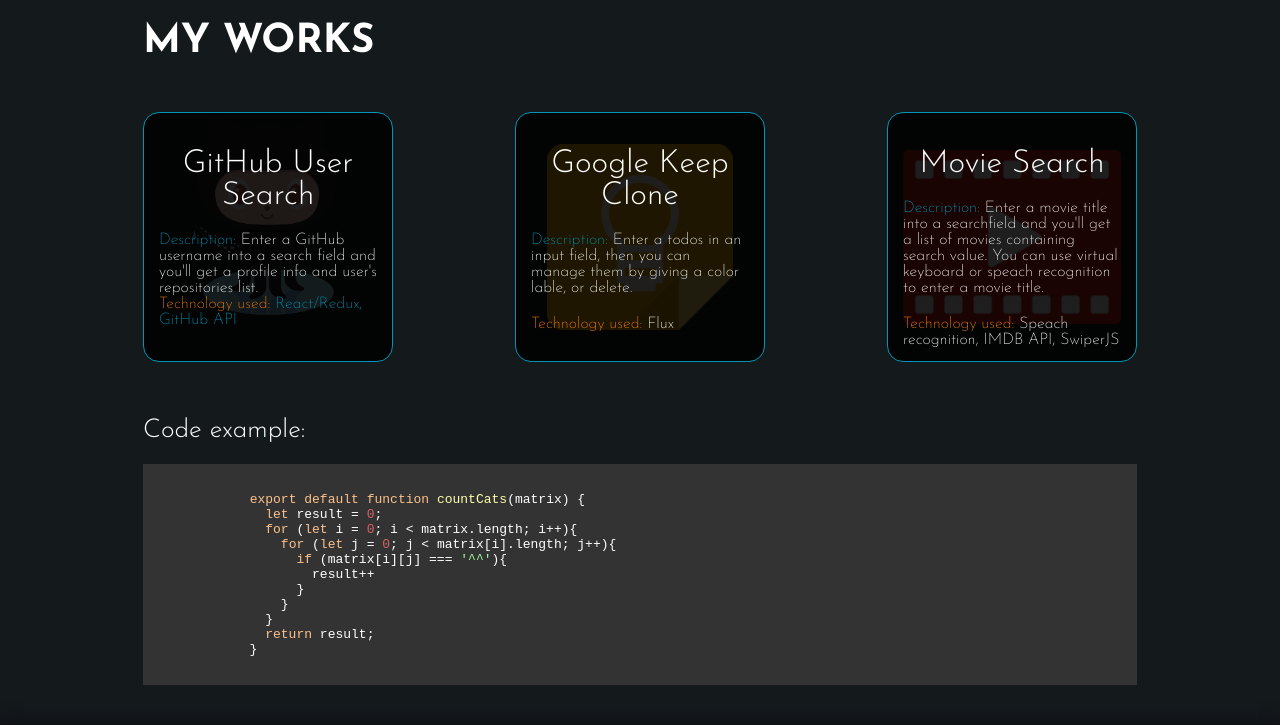
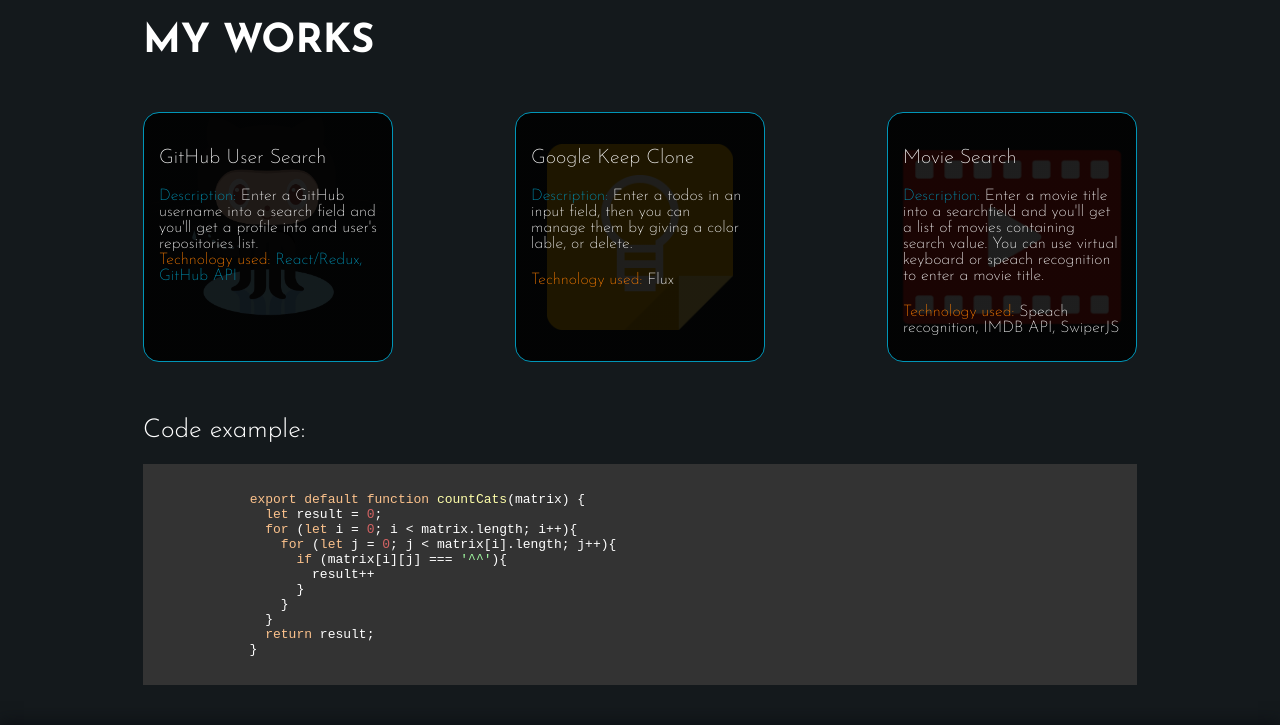
Before and after one commit to Dmitruk89/rsschool-cv, a plain HTML site: page index.html in a window 1280 px wide. Shown: the part 2388-3113 px from the top of the page. Drawn offline with nearby package versions, Linux system fonts and the light colour scheme.

Commit message:
feat: add h5 tag

```diff
--- a/index.html
+++ b/index.html
@@ -144,7 +144,7 @@
           <div class="works_container">
             <a href="https://github-viewer-six.vercel.app/" target="blank">
               <div class="works_item github-search">
-                <h4 class="works_title">GitHub User Search</h4>
+                <h5 class="works_title">GitHub User Search</h5>
                 <p class="works_description">
                   <span class="work-description">Description:</span> Enter a GitHub username into a search field and you'll get a profile info and user's repositories list.
                 </p>
@@ -157,7 +157,7 @@
 
               <div class="works_item google-keep">
                 <div class="works-cover"></div>
-                <h4 class="works_title">Google Keep Clone</h4>
+                <h5 class="works_title">Google Keep Clone</h5>
                 <p class="works_description">
                   <span class="work-description">Description:</span> Enter a todos in an input field, then you can manage them by giving a color lable, or delete.
                 </p>
@@ -166,7 +166,7 @@
             </a>
             <a href="https://dmitruk89-movie-search.netlify.app/" target="blank">
               <div class="works_item movie-search">
-                <h4 class="works_title">Movie Search</h4>
+                <h5>Movie Search</h5>
                 <p class="works_description">
                   <span class="work-description">Description:</span> Enter a movie title into a searchfield and you'll get a list of movies containing search value. You can use virtual keyboard or speach recognition to enter a movie title.
                   </p>
--- a/style.css
+++ b/style.css
@@ -40,6 +40,12 @@ h3 {
 h4 {
     font-size: 26px;
     font-weight: 300;
+    margin-top: 20px;
+}
+
+h5 {
+    font-size: 20px;
+    font-weight: 200;
     margin-top: 20px;
 }
 
@@ -512,11 +518,6 @@ header {
     background-image: url(./images/movie-icon.png);
 }
 
-.works_title{
-    font-size: 32px;
-    text-align: center;
-}
-
 .works_description{
     margin-top: 20px;
 }
```
